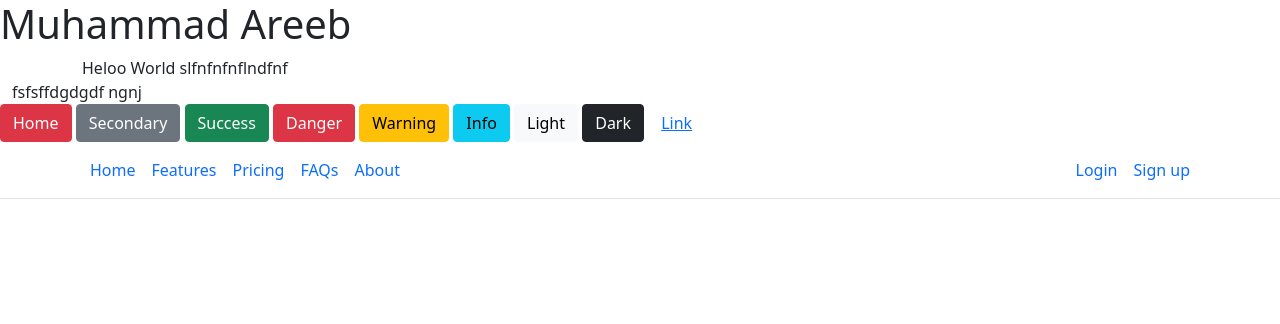
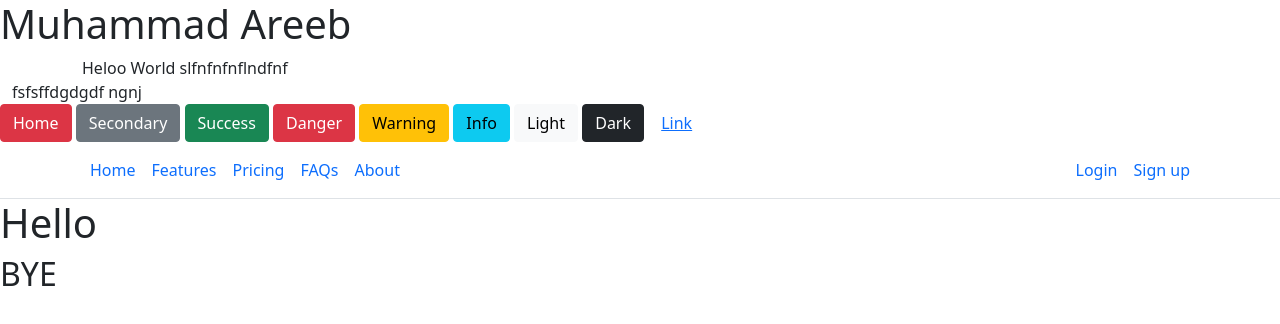
Before and after one commit to areeb0345/github-desk, a plain HTML site: page index.html in a window 1280 px wide. Drawn offline with nearby package versions, Linux system fonts and the light colour scheme.

Commit message:
Update Both Files

```diff
--- a/index.html
+++ b/index.html
@@ -39,5 +39,7 @@ fsfsffdgdgdf ngnj
     <script src="https://cdn.jsdelivr.net/npm/@popperjs/core@2.9.2/dist/umd/popper.min.js" integrity="sha384-IQsoLXl5PILFhosVNubq5LC7Qb9DXgDA9i+tQ8Zj3iwWAwPtgFTxbJ8NT4GN1R8p" crossorigin="anonymous"></script>
     <script src="https://cdn.jsdelivr.net/npm/bootstrap@5.0.2/dist/js/bootstrap.min.js" integrity="sha384-cVKIPhGWiC2Al4u+LWgxfKTRIcfu0JTxR+EQDz/bgldoEyl4H0zUF0QKbrJ0EcQF" crossorigin="anonymous"></script>
     -->
+    <h1>Hello</h1>
+<h2>BYE</h2>
   </body>
 </html>
```
Also changed, not shown: app.js (added).
